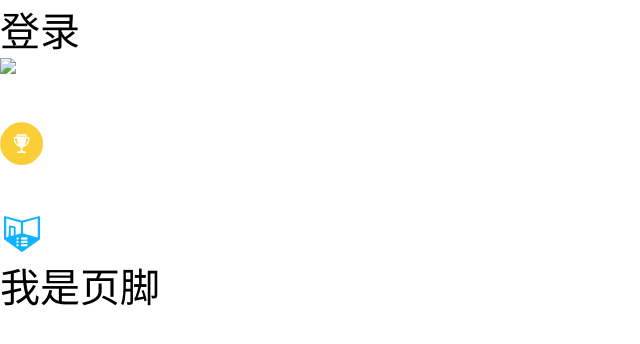
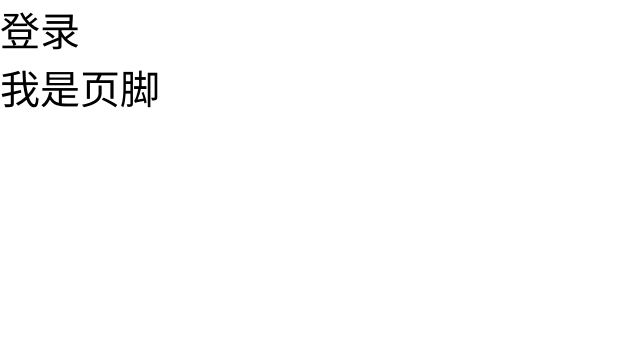
Before and after one commit to easysofthome/ESH-MOBILE, a website built with webpack: page src/module/login/index.html in a window 1280 px wide. Shown: the whole page, without its empty margins (0-640 px from the left). Built offline with nearby package versions, Linux system fonts and the light colour scheme.

Commit message:
修改文件

```diff
--- a/src/module/login/index.html
+++ b/src/module/login/index.html
@@ -12,10 +12,6 @@
 <body>
 
 <header>登录</header>
-
-<img src=<% require('src/common/img/simulation.png') %> /><br/>
-<img src="/src/common/img/sincerity.png"/><br/>
-<img src="/src/common/img/suite.png"/>
 
 <footer>我是页脚</footer>
 
```
Also changed, not shown: src/common/html/index.js (deleted).
